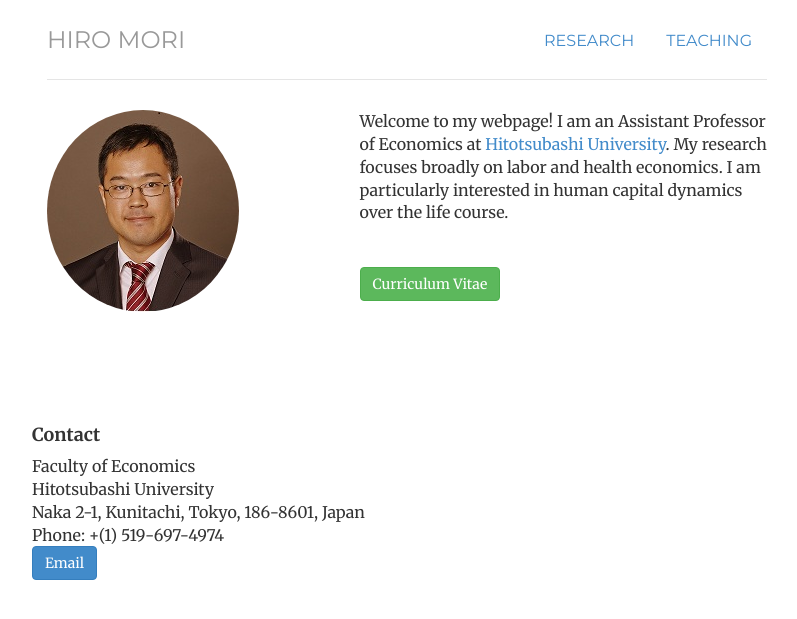
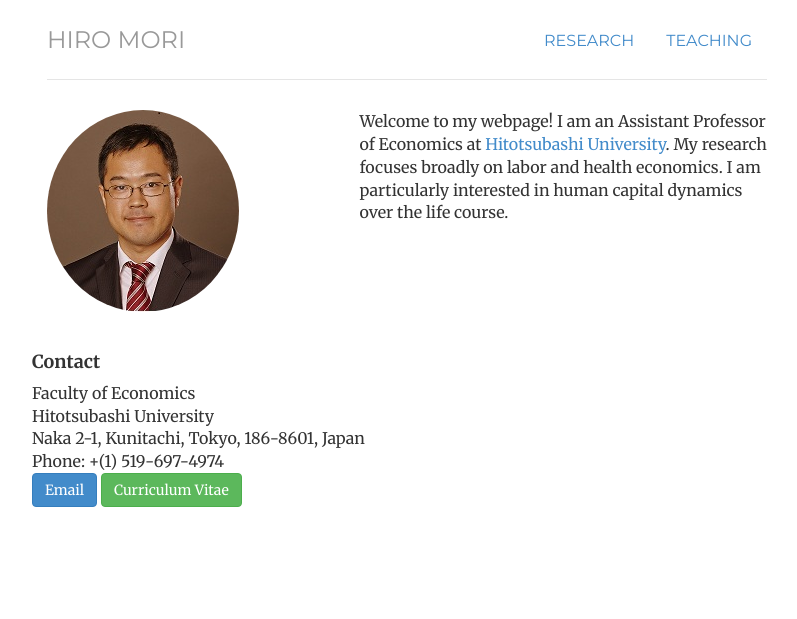
Before and after one commit to morihiroaki/morihiroaki.github.io, a Jekyll site: the page built from index.html, in a window 1280 px wide. Shown: the top 619 px of the page, without its empty margins (233-1030 px from the left). Built offline with Jekyll 4.4.1, drawn with Linux system fonts in a browser that asks for light colours.

Commit message:
Update index.html

```diff
--- a/index.html
+++ b/index.html
@@ -13,14 +13,6 @@ description:
              <div class='col-sm-7'>
               <p> Welcome to my webpage! I am an Assistant Professor of Economics at <a href="http://www.econ.hit-u.ac.jp/~koho/english/">Hitotsubashi University</a>. My research
               focuses broadly on labor and health economics. I am particularly interested in human capital dynamics over the life course.</p>
-              <br/>
-              <p> </p>
-              	<a target="_blank" href="/files/cv_mori.pdf" class="btn btn-success" title="Download CV as PDF">Curriculum Vitae</a>
-              	<!--a target="_blank" href="/files/research_summary.pdf" class="btn btn-success" title="Download reserch summary as PDF">Research Summary</a-->
-              <!--a class="btn btn-primary" href="/cv.html">CV</a-->
-              <!--a class="btn btn-warning" href="/research.html">Research</a-->
-              <!--a class="btn btn-danger" href="/teaching.html">Teaching</a-->
-              <br/><br/><br/><br/><br/><br/>
               </div>
        <div class='row'>
 
@@ -31,6 +23,7 @@ description:
                 Naka 2-1, Kunitachi, Tokyo, 186-8601, Japan <br/>
                 Phone: +(1) 519-697-4974<br/>
                 <a class="btn btn-primary" href="mailto:h.mori@r.hit-u.ac.jp">Email</a>
+                <a target="_blank" href="/files/cv_mori.pdf" class="btn btn-success" title="Download CV as PDF">Curriculum Vitae</a>
               </div>
   </div>
 
```
